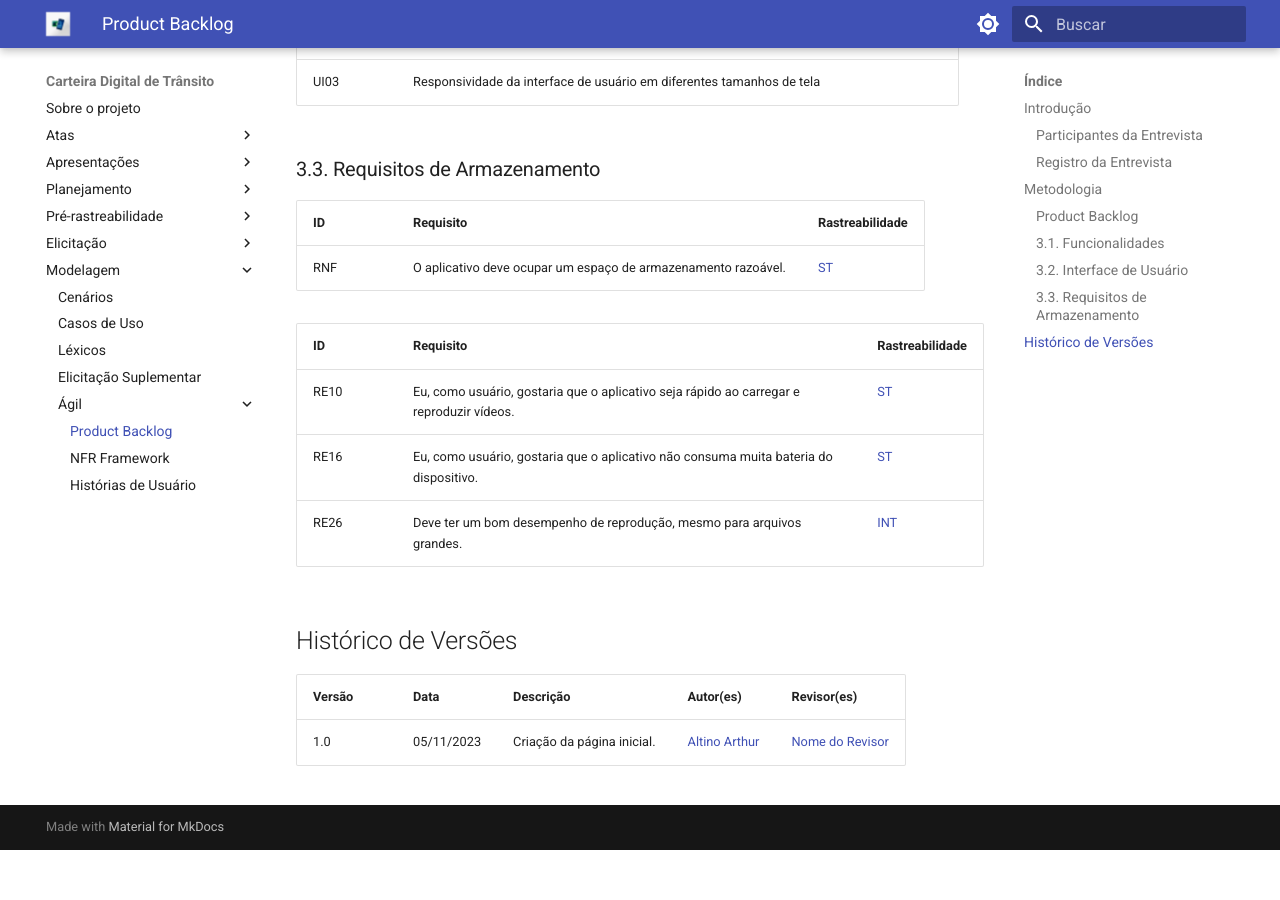
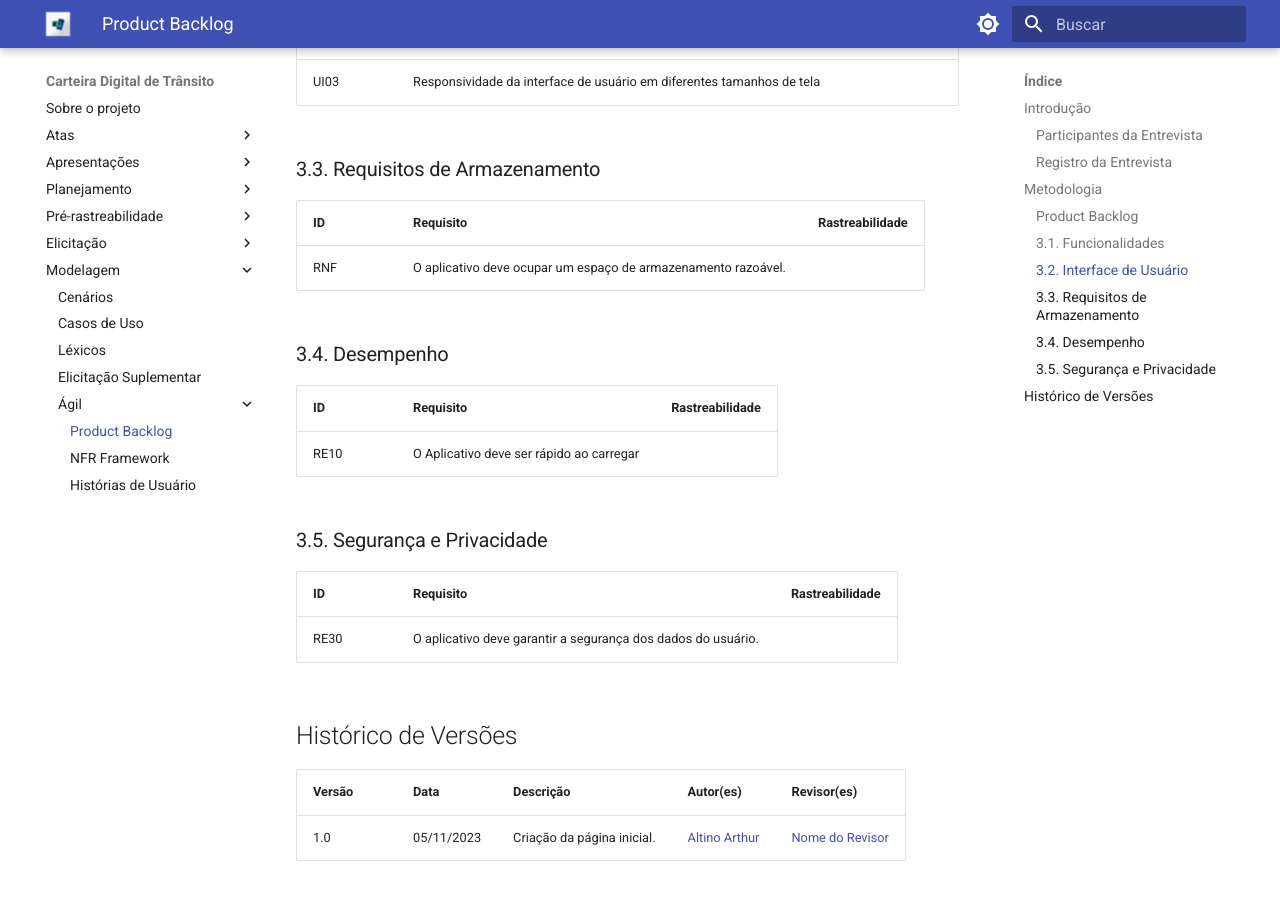
Before and after one commit to Requisitos-de-Software/2023.2-Carteira_Digital_de_Transito, an MkDocs documentation site: the page built from docs/modelagem/agil/backlog.md, in a window 1280 px wide and 900 px high, scrolled down 2618 px. Built offline with MkDocs 1.6.1 and Material for MkDocs 9.7.7, drawn with Linux system fonts in a browser that asks for light colours; before the commit the page ends 3468 px from its top, so only the background shows below that.

Commit message:
Update backlog.md

```diff
--- a/docs/modelagem/agil/backlog.md
+++ b/docs/modelagem/agil/backlog.md
@@ -63,15 +63,19 @@ A seguir, apresentamos o backlog do produto elaborado em colaboração com o PO,
 
 | ID  | Requisito                                                               | Rastreabilidade                           |
 | --- | ----------------------------------------------------------------------- | ----------------------------------------- |
-| RNF | O aplicativo deve ocupar um espaço de armazenamento razoável.            | [ST](https://requisitos-de-software.github.io/2023.1-VLC/#/elicitacao/storytelling) |
+| RNF | O aplicativo deve ocupar um espaço de armazenamento razoável.           |                                           |
 
+### 3.4. Desempenho
 
 | ID  | Requisito                                                               | Rastreabilidade                           |
 | --- | ----------------------------------------------------------------------- | ----------------------------------------- |
-| RE10 | Eu, como usuário, gostaria que o aplicativo seja rápido ao carregar e reproduzir vídeos. | [ST](https://requisitos-de-software.github.io/2023.1-VLC/#/elicitacao/storytelling) |
-| RE16 | Eu, como usuário, gostaria que o aplicativo não consuma muita bateria do dispositivo. | [ST](https://requisitos-de-software.github.io/2023.1-VLC/#/elicitacao/storytelling) |
-| RE26 | Deve ter um bom desempenho de reprodução, mesmo para arquivos grandes.  | [INT](https://requisitos-de-software.github.io/2023.1-VLC/#/elicitacao/introspeccao) |
+| RE10 | O Aplicativo deve ser rápido ao carregar                               |                                           |
 
+### 3.5. Segurança e Privacidade
+
+| ID  | Requisito                                                               | Rastreabilidade                           |
+| --- | ----------------------------------------------------------------------- | ----------------------------------------- |
+| RE30 | O aplicativo deve garantir a segurança dos dados do usuário.           |                                           |
 
 
 
```
